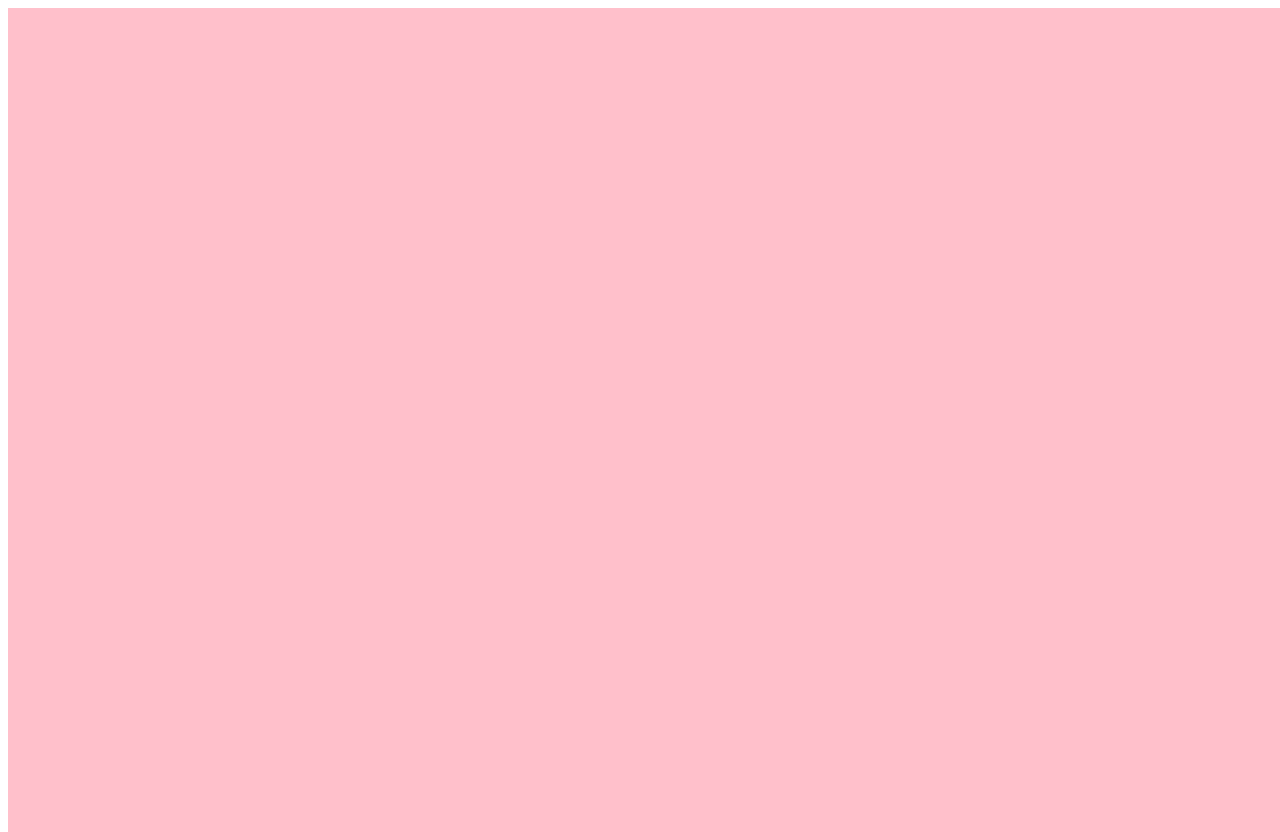
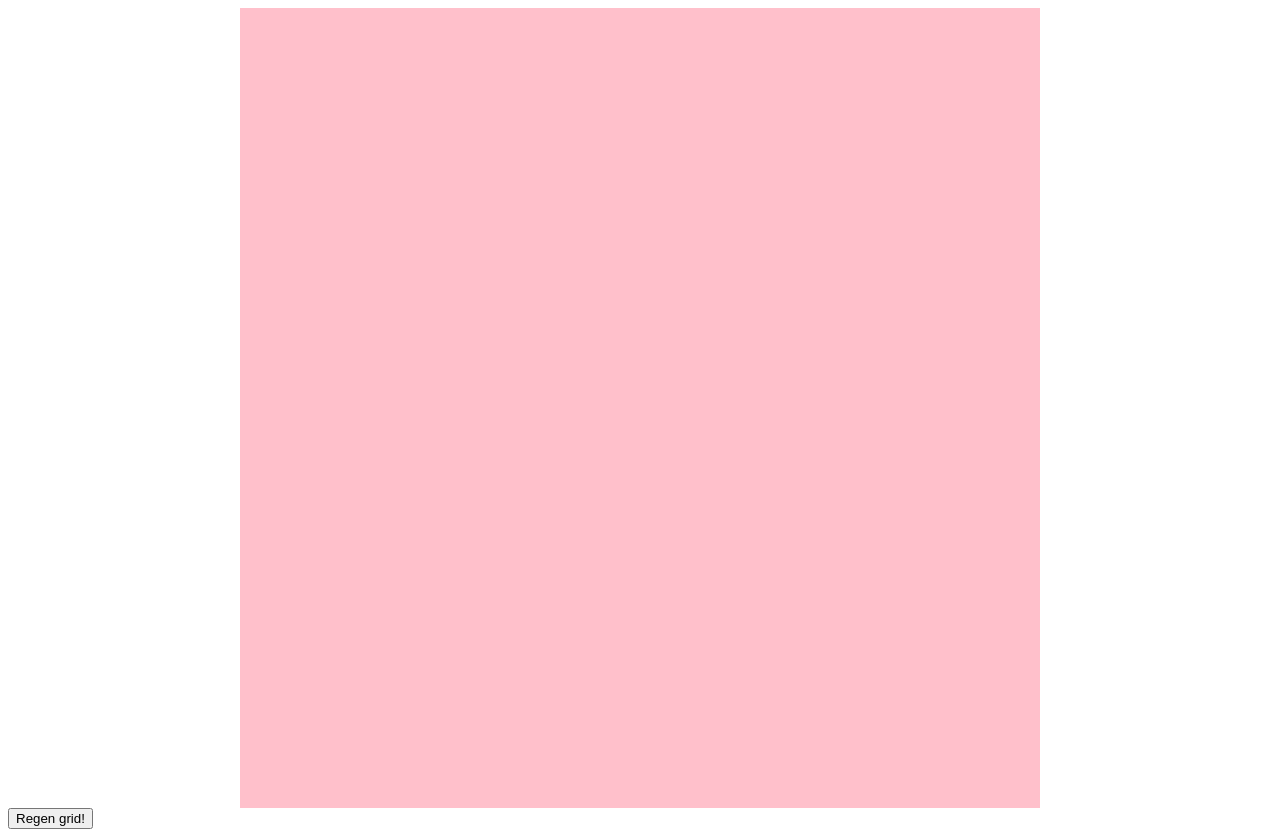
Before and after one commit to 0rphee/odin-etch-a-sketch, a plain HTML site: page index.html in a window 1280 px wide. Shown: the top 832 px of the page. Drawn offline with Linux system fonts and the light colour scheme.

Commit message:
modify so that it doesn't overflow from one side (horizontal/vertical) if its bigger than the other

```diff
--- a/script.js
+++ b/script.js
@@ -27,7 +27,7 @@ btn.addEventListener("click", () => {
 function createGrid(size) {
     const style = document.querySelector('#cellSize');
     const minCellSize = 100/size;
-    style.textContent = `.gridElement { min-height: ${minCellSize}vh; min-width: ${minCellSize}vw; }`;
+    style.textContent = `.gridElement { min-height: ${minCellSize}vh }`;
     for (let i = 0; i < size; i++) {
         const gridRow = document.createElement("div");
         gridRow.classList = "gridRow";
--- a/style.css
+++ b/style.css
@@ -1,12 +1,13 @@
 .grid {
     display: flex;
     flex-direction: column;
+    justify-content: center;
+    align-items: center;
 }
 
 .gridRow {
     display: flex;
     flex-direction: row;
-    justify-content: space-around;
 }
 
 .gridElement {
```
